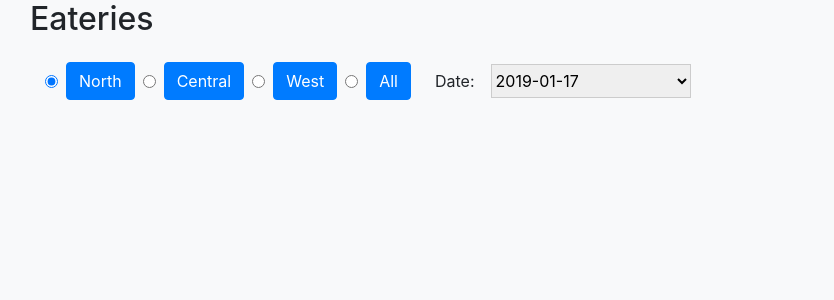
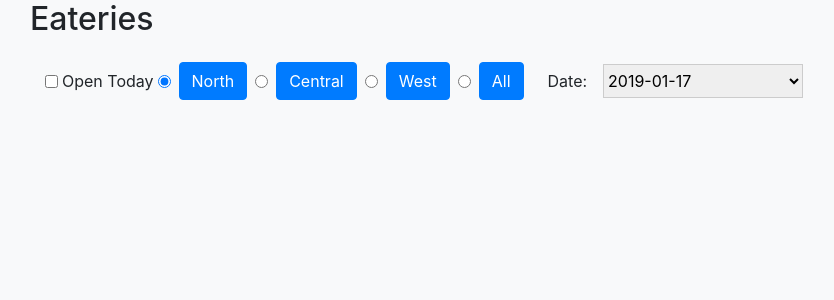
Before and after one commit to sm-m-1/cu_food_reviews, a Django app: page /locations/ in a window 1280 px wide. Shown: the part 56-356 px from the top of the page, without its empty margins (55-889 px from the left). Run offline with Django 3.2, Linux system fonts and the light colour scheme; tables that the repository leaves empty hold one stand-in row (values such as "Sample post"); some libraries are stand-ins or nearby versions.

Commit message:
add open today option and create a vertical nav bar. need to make it fixed.

```diff
--- a/locations/templates/location-list.html
+++ b/locations/templates/location-list.html
@@ -6,6 +6,12 @@
   {% endif %}
   <div class="container my-4">
     <form method="GET" action="{% url 'location_list' %}" class="form-inline my-2 my-lg-0">
+      <input type="checkbox" name="open_today" id="open_today"
+             {% if "on" == request.GET.open_today %}
+               checked
+             {% endif %}
+             onchange="this.form.submit()">
+      <label class="m-1" for="open_today"> Open Today</label>
       <input type="radio"
              name="campus_area_short"
              id="campus_area_north"
@@ -59,18 +65,21 @@
       {#      <button class="btn btn-outline-success my-2 my-sm-0" type="submit">Search</button>#}
     </form>
   </div>
-{#  <div id="my_scroll_spy" class="card m-5">#}
-{#    {% for object in object_list %}#}
-{#      <a class="d-block" href="#{{ object.location.slug }}"> {{ object.location.eatery_name }}</a>#}
-{#    {% endfor %}#}
-{#  </div>#}
-  <div class="" id="">
+  <div class="row">
+    <div id="my_scroll_spy" class="col-lg-4">
+      <div class="affix">
+        {% for object in object_list %}
+          <a class="d-block" href="#{{ object.location.slug }}"> {{ object.location.eatery_name }}</a>
+        {% endfor %}
+      </div>
+    </div>
+    <div class="col-lg-8" id="">
       {% for object in object_list %}
         <div class="row my-2">
           <div class="col">
             <div class="card">
               {#              <li>{{ object.location.eatery_name }}</li>#}
-            <div class="card-header" id="heading-{{ forloop.counter }}">
+              <div class="card-header" id="{{ object.location.slug }}">
                 <div class="row">
                   <div class="col">
                     <div class="float-left">
@@ -87,6 +96,7 @@
                 </div>
                 <div class="row">
                   <div class="col">
+                      {% if object.location_data %}
                         {% for data in object.location_data %}
                           <p class="d-inline-block border-right-0 mr-3 ml-1 small_font">
                             {{ data.event }}:
@@ -94,6 +104,10 @@
                             {{ data.event.end_time }}
                           </p>
                         {% endfor %}
+
+                      {% else %}
+                        <p class="small_font text-danger">Closed today</p>
+                      {% endif %}
                   </div>
                 </div>
 
@@ -118,7 +132,7 @@
                             <div class="col">
 
                               <div class="float-left">
-                              <a href="{{ item.get_absolute_url }}">
+                                <a href="{{ item.get_absolute_url }}" target="_blank">
                                   {{ item.name }}
                                 </a>
                               </div>
@@ -130,7 +144,7 @@
                                          class="rating-loading user-review-star"
                                          type="button"
                                   >
-                                <a href="{{ item.get_absolute_url }}">
+                                  <a href="{{ item.get_absolute_url }}" target="_blank">
                                     ( {{ item.get_rating_count }} )
                                   </a>
                                 </div>
@@ -180,6 +194,8 @@
         </div>
       {% endfor %}
     </div>
+
+  </div>
   <script>
     $(document).on('ready', function(){
       $('.user-review-star').rating({displayOnly: true, step: 0.0, showCaption: false});
--- a/locations/views.py
+++ b/locations/views.py
@@ -23,6 +23,7 @@ class LocationList(ListView):
         # print("context: ", context)
         today = datetime.now().date()
         date = self.request.GET.get('date', today.isoformat())
+        open_today = self.request.GET.get('open_today')
         # print("self.kwargs['date']", date)
         # print("type(date):", type(date))
         object_list_old = context['object_list']
@@ -34,6 +35,9 @@ class LocationList(ListView):
                 'dining_items': [],
             }
             meal_events = MealEvent.objects.filter(operating_hour__date=date, operating_hour__location=location)
+
+            if open_today == 'on' and meal_events.exists() == False: continue
+
             print("meal_events: ", meal_events)
             for event in meal_events:
                 meal_categories = MealCategory.objects.filter(meal_event=event)
@@ -76,8 +80,9 @@ class LocationList(ListView):
         return context
 
     def get_queryset(self):
+        # queryset of the location model
         query = super().get_queryset()
-        area_name = self.request.GET.get('campus_area_short', 'North')
+        area_name = self.request.GET.get('campus_area_short', 'North') # Choosing North as default when nothing is provided
         query = query.filter(campus_area_short__icontains=area_name)
         if area_name: query = query.order_by('-eatery_name')
         # print("self.request.GET:", self.request.GET)
```
Lines whose indentation alone changed are shown as unchanged.
